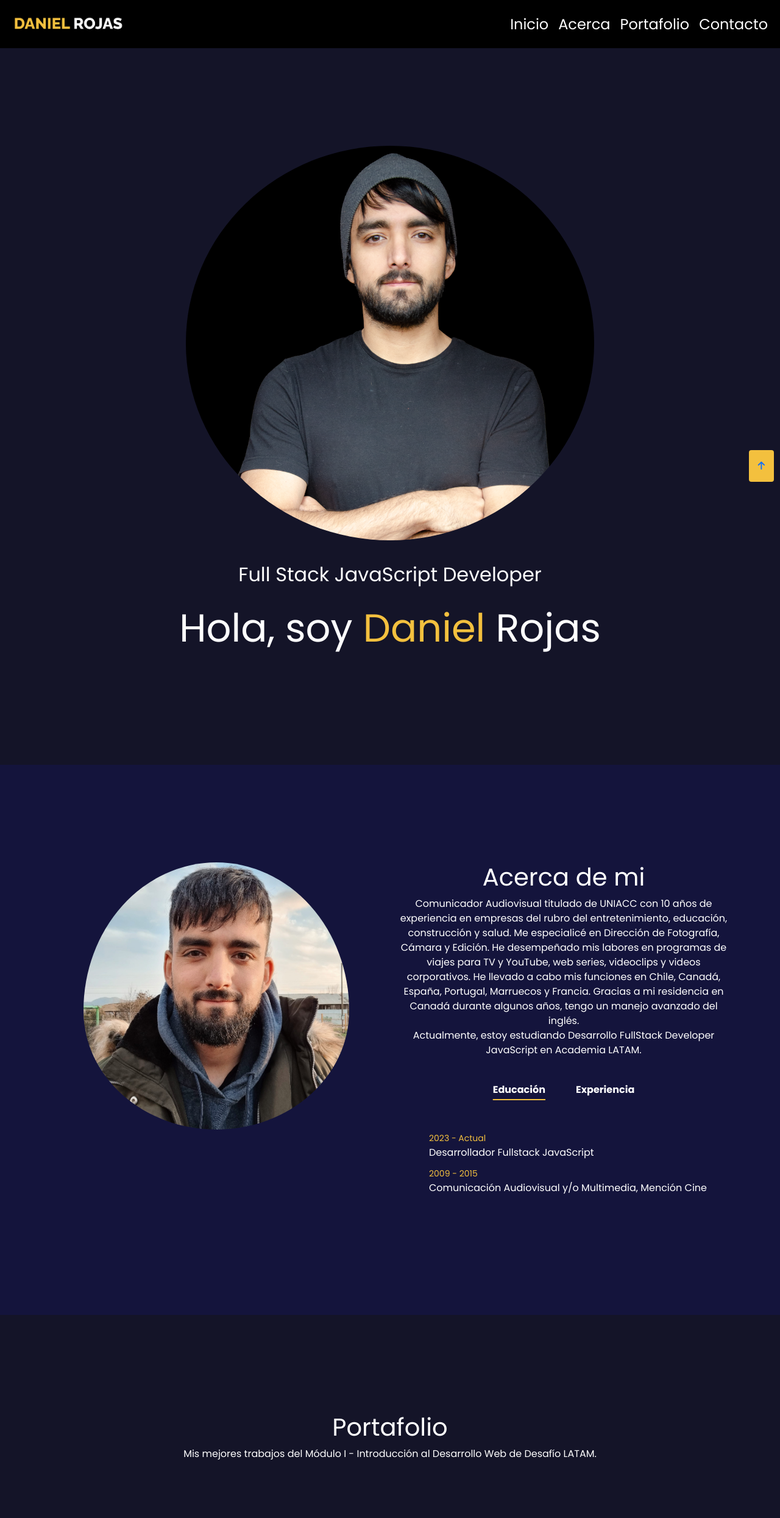
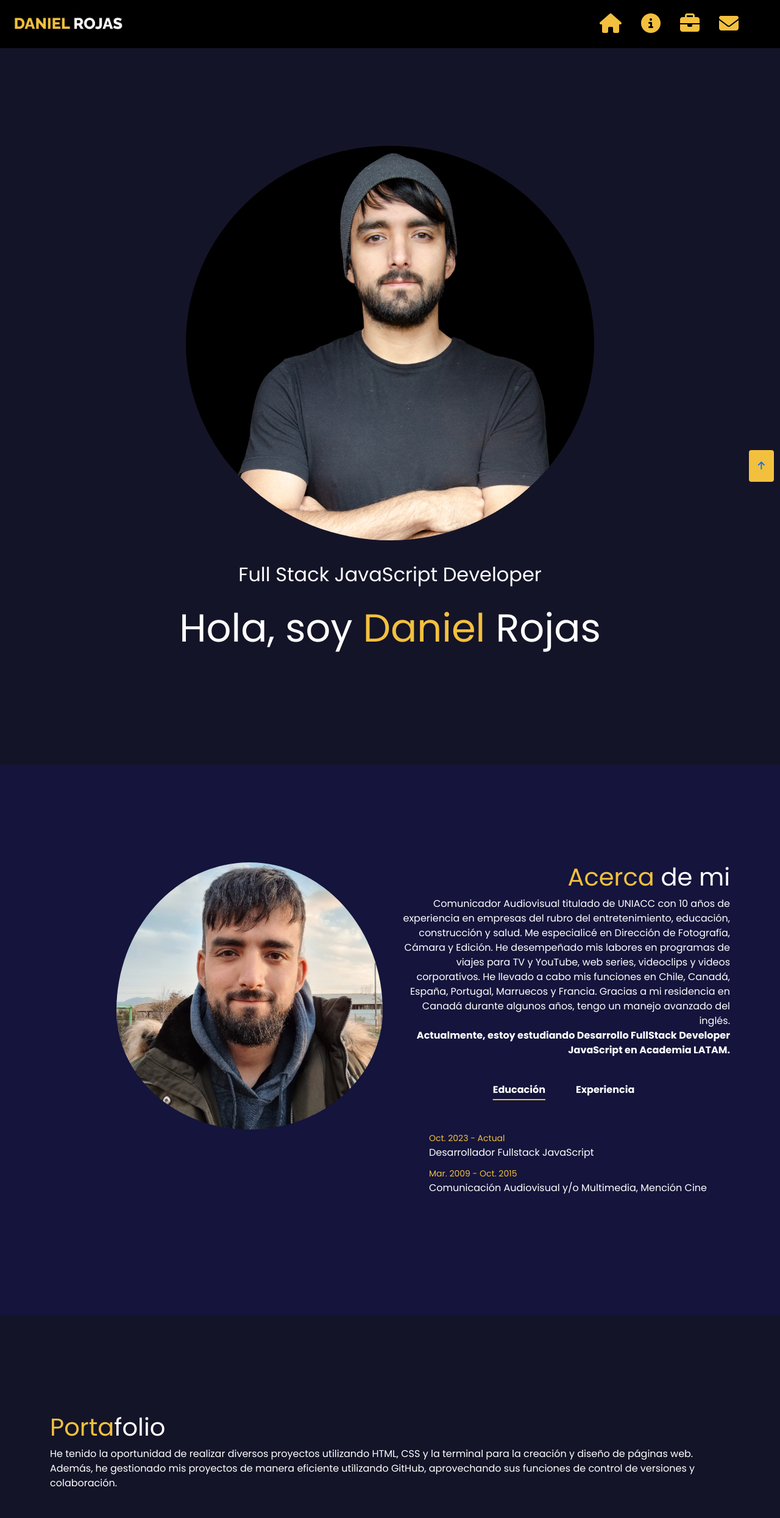
Before and after one commit to notdanielrojas/desarrollo_de_portafolio, a plain HTML site: page index.html in a window 1280 px wide. Shown: the top 2489 px of the page at 61% size. Drawn offline with nearby package versions, Linux system fonts and the light colour scheme; grey boxes are pictures that could not be loaded.

Commit message:
Modificados estilos de textps, íconos de menú,  distribución de contenido y descripción de portafolio

```diff
--- a/assets/CSS/styles.css
+++ b/assets/CSS/styles.css
@@ -14,6 +14,10 @@ html {
 body {
   color: white;
   background-color: #141414;
+}
+
+.menu span {
+  color: #f3c03e !important;
 }
 
 /* Encabezado */
@@ -55,6 +59,10 @@ body {
 /* Imagen Circular */
 #about img {
   border-radius: 50%;
+}
+
+#about span {
+  color: #f3c03e;
 }
 
 /* Estilo animación texto menú */
@@ -132,6 +140,10 @@ body {
   background-color: #141428;
 }
 
+#portfolio span {
+  color: #f3c03e;
+}
+
 /* Características Texto Portafolio */
 .texto-portafolio {
   padding-bottom: 5em;
@@ -153,6 +165,10 @@ body {
   padding-top: 10em;
   padding-bottom: 5em;
   background-color: #14143c;
+}
+
+#form span {
+  color: #f3c03e;
 }
 
 /* Título de Contacto */
--- a/index.html
+++ b/index.html
@@ -55,16 +55,32 @@
             <div class="collapse navbar-collapse" id="navbarNavAltMarkup">
               <div class="navbar-nav ms-auto">
                 <a
-                  class="nav-link active text-white fs-4"
+                  class="nav-link active text-white"
                   aria-current="page"
                   href="#home"
-                  >Inicio</a
-                >
-                <a class="nav-link text-white fs-4" href="#about">Acerca</a>
-                <a class="nav-link text-white fs-4" href="#portfolio"
-                  >Portafolio</a
-                >
-                <a class="nav-link text-white fs-4" href="#form">Contacto</a>
+                  ><i
+                    class="fa-solid fa-house fa-2x me-3"
+                    style="color: #f3c03e"
+                  ></i
+                ></a>
+                <a class="nav-link text-white text-warning" href="#about"
+                  ><i
+                    class="fa-solid fa-circle-info fa-2x me-3"
+                    style="color: #f3c03e"
+                  ></i
+                ></a>
+                <a class="nav-link text-white me-3" href="#portfolio"
+                  ><i
+                    class="fa-solid fa-briefcase fa-2x"
+                    style="color: #f3c03e"
+                  ></i
+                ></a>
+                <a class="nav-link text-white" href="#form"
+                  ><i
+                    class="fa-solid fa-envelope fa-2x me-5"
+                    style="color: #f3c03e"
+                  ></i
+                ></a>
               </div>
             </div>
           </div>
@@ -93,7 +109,7 @@
     <main>
       <div id="about">
         <div class="container">
-          <div class="row text-center">
+          <div class="row text-end">
             <div class="col-12 col-sm-12 col-md-6 col-lg-6">
               <img
                 src="./assets/img/about.jpg"
@@ -103,7 +119,7 @@
               />
             </div>
             <div class="col-12 col-sm-12 col-md-6 col-lg-6">
-              <h1>Acerca de mi</h1>
+              <h1><span>Acerca</span> de mi</h1>
               <p>
                 Comunicador Audiovisual titulado de UNIACC con 10 años de
                 experiencia en empresas del rubro del entretenimiento,
@@ -114,8 +130,10 @@
                 Canadá, España, Portugal, Marruecos y Francia. Gracias a mi
                 residencia en Canadá durante algunos años, tengo un manejo
                 avanzado del inglés.
-                <br />Actualmente, estoy estudiando Desarrollo FullStack
-                Developer JavaScript en Academia LATAM.
+                <br /><strong
+                  >Actualmente, estoy estudiando Desarrollo FullStack Developer
+                  JavaScript en Academia LATAM.</strong
+                >
               </p>
               <div class="mytabs">
                 <input
@@ -128,12 +146,12 @@
                 <div class="tab text-start">
                   <ul>
                     <li>
-                      <span>2023 - Actual</span><br />Desarrollador Fullstack
-                      JavaScript
+                      <span>Oct. 2023 - Actual</span><br />Desarrollador
+                      Fullstack JavaScript
                     </li>
                     <li>
-                      <span>2009 - 2015</span><br />Comunicación Audiovisual y/o
-                      Multimedia, Mención Cine
+                      <span>Mar. 2009 - Oct. 2015</span><br />Comunicación
+                      Audiovisual y/o Multimedia, Mención Cine
                     </li>
                   </ul>
                 </div>
@@ -146,19 +164,19 @@
                       Audiovisual en Vidachiropractic
                     </li>
                     <li>
-                      <span>Sep. 2018 - Abr.2022</span><br />Realizador
+                      <span>Sep. 2018 - Abr. 2022</span><br />Realizador
                       Audiovisual en Flip.tools
                     </li>
                     <li>
-                      <span>Oct. 2019 - Oct.2019</span><br />Realizador
+                      <span>Oct. 2019 - Oct. 2019</span><br />Realizador
                       Audiovisual en Webserie "Pesca Arriba, Mar Adentro"
                     </li>
                     <li>
-                      <span>Feb. 2018 - Feb.2018</span><br />Realizador
+                      <span>Feb. 2018 - Feb. 2018</span><br />Realizador
                       Audiovisual en "Art Battle Vancouver 2018"
                     </li>
                     <li>
-                      <span>Ene. 2018 - May.2018</span><br />Realizador
+                      <span>Ene. 2018 - May. 2018</span><br />Realizador
                       Audiovisual en Kleiner Services
                     </li>
                     <li>
@@ -166,12 +184,12 @@
                       Audiovisual en Fairmount Hotel
                     </li>
                     <li>
-                      <span>Ago. 2017 - Ago.2017</span><br />Realizador
+                      <span>Ago. 2017 - Ago. 2017</span><br />Realizador
                       Audiovisual en Videoclip "Starring in a movie" de Greg
                       Beamish
                     </li>
                     <li>
-                      <span>Nov. 2016 - Dic.2016</span><br />Realizador
+                      <span>Nov. 2016 - Dic. 2016</span><br />Realizador
                       Audiovisual en la segunda temporada de "Viajeras sin
                       Fronteras" de UCV
                     </li>
@@ -185,12 +203,15 @@
       <!-- Fin de Acerca -->
       <!-- Comienzo de Portafolio -->
       <div id="portfolio">
-        <div class="container text-center">
+        <div class="container">
           <div class="texto-portafolio">
-            <h1>Portafolio</h1>
+            <h1><span>Porta</span>folio</h1>
             <p>
-              Mis mejores trabajos del Módulo I - Introducción al Desarrollo Web
-              de Desafío LATAM.
+              He tenido la oportunidad de realizar diversos proyectos utilizando
+              HTML, CSS y la terminal para la creación y diseño de páginas web.
+              Además, he gestionado mis proyectos de manera eficiente utilizando
+              GitHub, aprovechando sus funciones de control de versiones y
+              colaboración.
             </p>
           </div>
           <div class="row">
@@ -279,7 +300,7 @@
         <div class="container">
           <div class="row gy-5 text-center">
             <div class="col-xs-12 col-sm-12 col-md-12 col-lg-12">
-              <h1 class="titulo-contacto">Contáctame</h1>
+              <h1 class="titulo-contacto"><span>Contá</span>ctame</h1>
 
               <form>
                 <div class="form-group mb-4">
@@ -328,13 +349,17 @@
         <div class="row">
           <div class="col-xs-12 col-sm-12 col-md-12 col-lg-12">
             <div class="iconos-sociales-footer">
-              <a href="https://www.linkedin.com/in/danielrojasdop/" target="_blank"
+              <a
+                href="https://www.linkedin.com/in/danielrojasdop/"
+                target="_blank"
                 ><i class="fa-brands fa-linkedin" style="color: #f3c03e"></i
               ></a>
               <a href="https://github.com/notdanielrojas" target="_blank"
                 ><i class="fa-brands fa-github" style="color: #f3c03e"></i
               ></a>
-              <a href="https://www.instagram.com/notdanielrojas/" target="_blank"
+              <a
+                href="https://www.instagram.com/notdanielrojas/"
+                target="_blank"
                 ><i class="fa-brands fa-instagram" style="color: #f3c03e"></i
               ></a>
               <a href="https://twitter.com/notdanielrojas" target="_blank"
```
